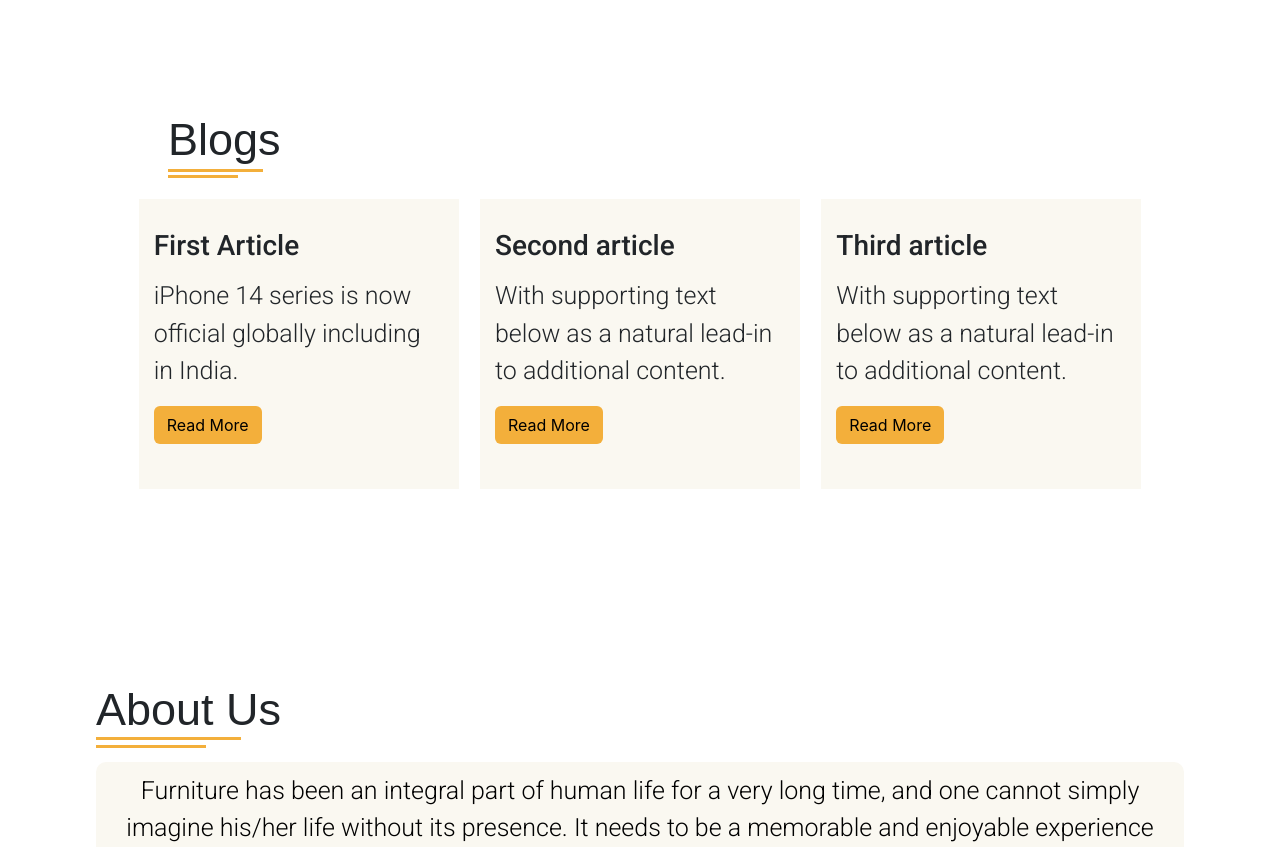
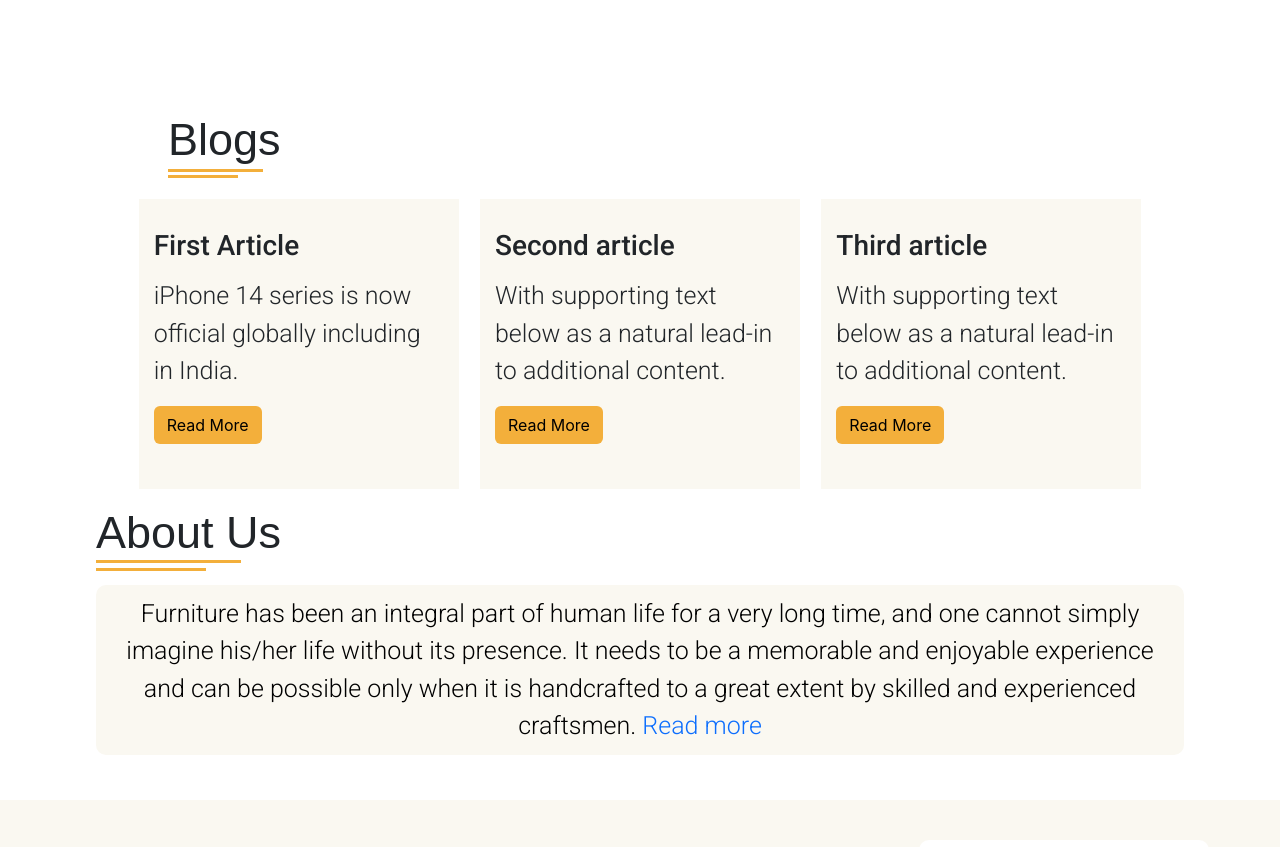
Before and after one commit to Majeed-hub/baitalArabFurniture, a React (Create React App) app: page / in a window 1280 px wide. Shown: the part 6041-6888 px from the top of the page. Built offline with nearby package versions, Linux system fonts and the light colour scheme; a web font is replaced by a local one.

Commit message:
changed size of blogs section

```diff
--- a/src/pages/Blog/Blog.css
+++ b/src/pages/Blog/Blog.css
@@ -2,7 +2,7 @@
 .blog-section {
   width: 80%;
   margin: auto;
-  min-height: 70vh;
+  max-height: 73vh;
   margin-top: 100px;
 }
 .BlogCardWrapper {
@@ -57,13 +57,22 @@
   .blog-section {
     width: 100%;
     margin: auto;
+    margin-bottom: 350px;
   }
+
   .BlogCardWrapper {
     display: flex;
     align-items: center;
     flex-direction: column;
   }
 }
+@media screen and (max-width: 376px) {
+  .blog-section {
+    width: 100%;
+    margin: auto;
+    margin-bottom: 490px;
+  }
+}
 .heading {
   font-family: 'Belleza';
   margin: 20px;
```
